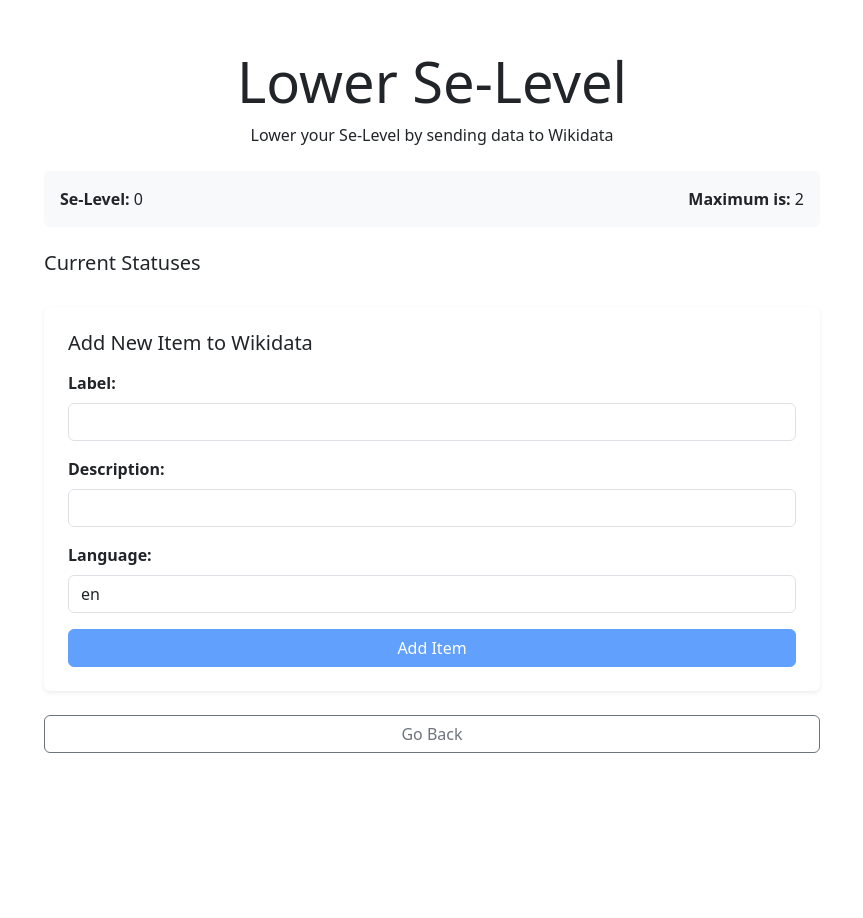
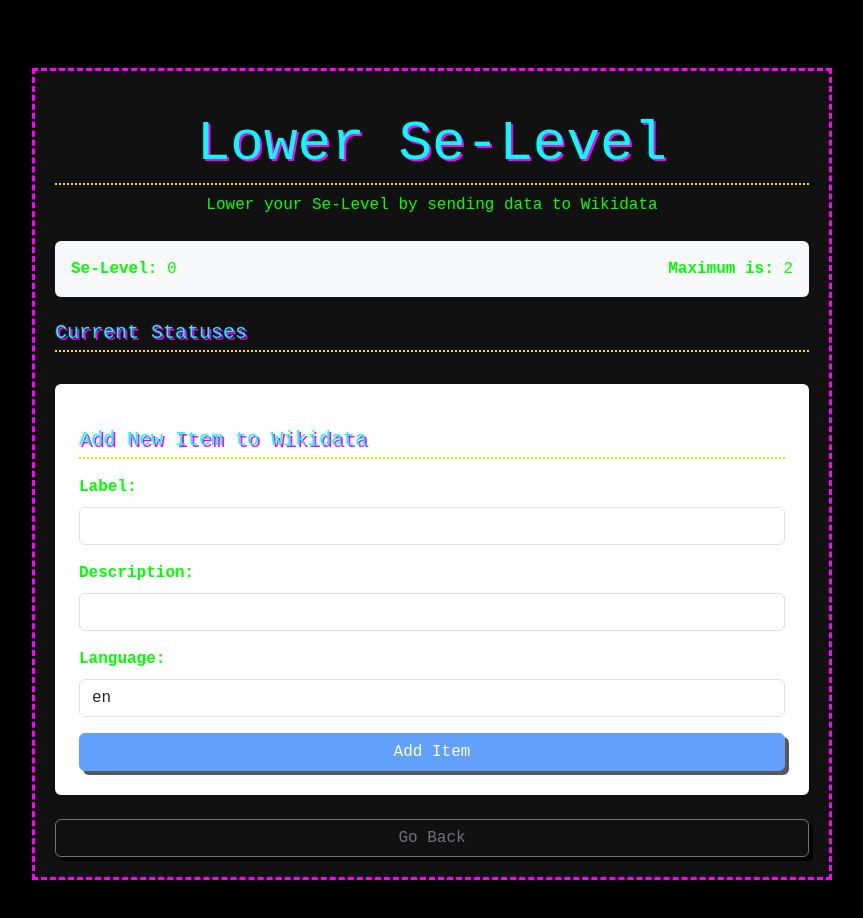
Before and after one commit to bluebbberry/AceCoding.social, an Angular app in the folder frontend/: page /lower-se-level in a window 1280 px wide. Shown: the top 918 px of the page, without its empty margins (208-1071 px from the left). Before the commit the page ends 801 px from the top, so only its background shows below. Built offline with nearby package versions, Linux system fonts and the light colour scheme.

Commit message:
style: change look and feel

```diff
--- a/frontend/src/app/chat/chat.component.html
+++ b/frontend/src/app/chat/chat.component.html
@@ -17,10 +17,6 @@
       <button class="btn btn-outline-secondary mb-2">Settings</button>
     </div>
     <br>
-    <div class="text-center">
-      <label>Sea-Level:&nbsp;</label>
-      <label>{{seLevelService.seLevel}}</label>
-    </div>
     <div class="text-center">
       <label [hidden]="seLevelService.seLevel <= seLevelService.MAXIMUM_SE_LEVEL">Too high!<br>(Lower your Sea-Level by inserting knowledge into the feed)</label>
     </div>
--- a/frontend/src/styles.scss
+++ b/frontend/src/styles.scss
@@ -2,3 +2,117 @@
 
 /* Importing Bootstrap SCSS file. */
 @import 'bootstrap/scss/bootstrap';
+
+/* retro90s.css */
+
+/* Global Reset with retro vibes */
+body {
+  background-color: black;
+  color: lime;
+  font-family: 'Courier New', Courier, monospace;
+  font-size: 16px;
+  padding: 20px;
+  margin: 0;
+}
+
+/* Headings */
+h1, h2, h3, h4, h5, h6 {
+  color: #00FFFF;
+  text-shadow: 2px 2px 0 #FF00FF;
+  border-bottom: 2px dotted #FFD700;
+  padding-bottom: 5px;
+  margin-top: 20px;
+}
+
+/* Links */
+a {
+  color: #00FFFF;
+  text-decoration: underline;
+}
+a:hover {
+  color: #FFFF00;
+  background-color: #FF00FF;
+}
+
+/* Inputs & Textareas */
+input, textarea {
+  background-color: #000;
+  color: #00FF00;
+  border: 2px inset #FFD700;
+  padding: 10px;
+  font-family: monospace;
+  resize: none;
+}
+
+/* Buttons */
+button {
+  background-color: #FF00FF;
+  color: yellow;
+  font-size: 20px;
+  font-weight: bold;
+  border: 4px ridge #FFD700;
+  padding: 10px 20px;
+  cursor: pointer;
+  box-shadow: 4px 4px 0 #000;
+  transition: all 0.2s ease-in-out;
+}
+button:hover {
+  background-color: yellow;
+  color: #000;
+  border-color: cyan;
+}
+
+/* Containers */
+.feed, .container, .content, .main, .card {
+  background-color: #111;
+  border: 3px dashed magenta;
+  padding: 20px;
+  margin-bottom: 20px;
+}
+
+/* Retro table styling */
+table {
+  width: 100%;
+  border-collapse: collapse;
+  color: lime;
+}
+table, th, td {
+  border: 2px solid #00FFFF;
+}
+th {
+  background-color: #222;
+  color: yellow;
+}
+td {
+  padding: 8px;
+}
+
+/* Scrollbar */
+::-webkit-scrollbar {
+  width: 10px;
+}
+::-webkit-scrollbar-thumb {
+  background: #00FF00;
+  border: 2px solid #FF00FF;
+}
+::-webkit-scrollbar-track {
+  background: #000;
+}
+
+/* Optional Extras */
+.blink {
+  animation: blink 1s step-start infinite;
+}
+@keyframes blink {
+  50% { opacity: 0; }
+}
+.marquee {
+  overflow: hidden;
+  white-space: nowrap;
+  box-sizing: border-box;
+  animation: marquee 10s linear infinite;
+}
+@keyframes marquee {
+  0% { transform: translateX(100%) }
+  100% { transform: translateX(-100%) }
+}
```
Also changed, not shown: frontend/public/icon2.png.
